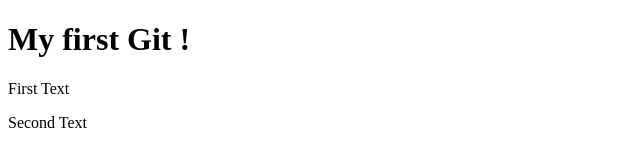
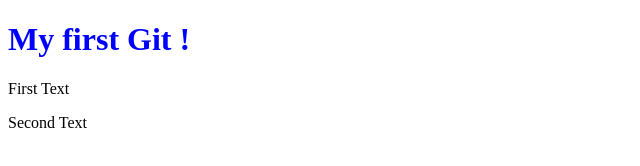
Before and after one commit to chamodKalpitha/hello, a plain HTML site: page index.html in a window 1280 px wide. Shown: the whole page, without its empty margins (0-640 px from the left). Drawn offline with Linux system fonts and the light colour scheme.

Commit message:
Add style

```diff
--- a/index.html
+++ b/index.html
@@ -6,7 +6,7 @@
   <title>Hello World</title>
 </head>
 <body>
-  <h1>My first Git !</h1>
+  <h1 style="color:blue;">My first Git !</h1>
   <p>First Text</p>
   <p>Second Text</p>
 </body>
```
